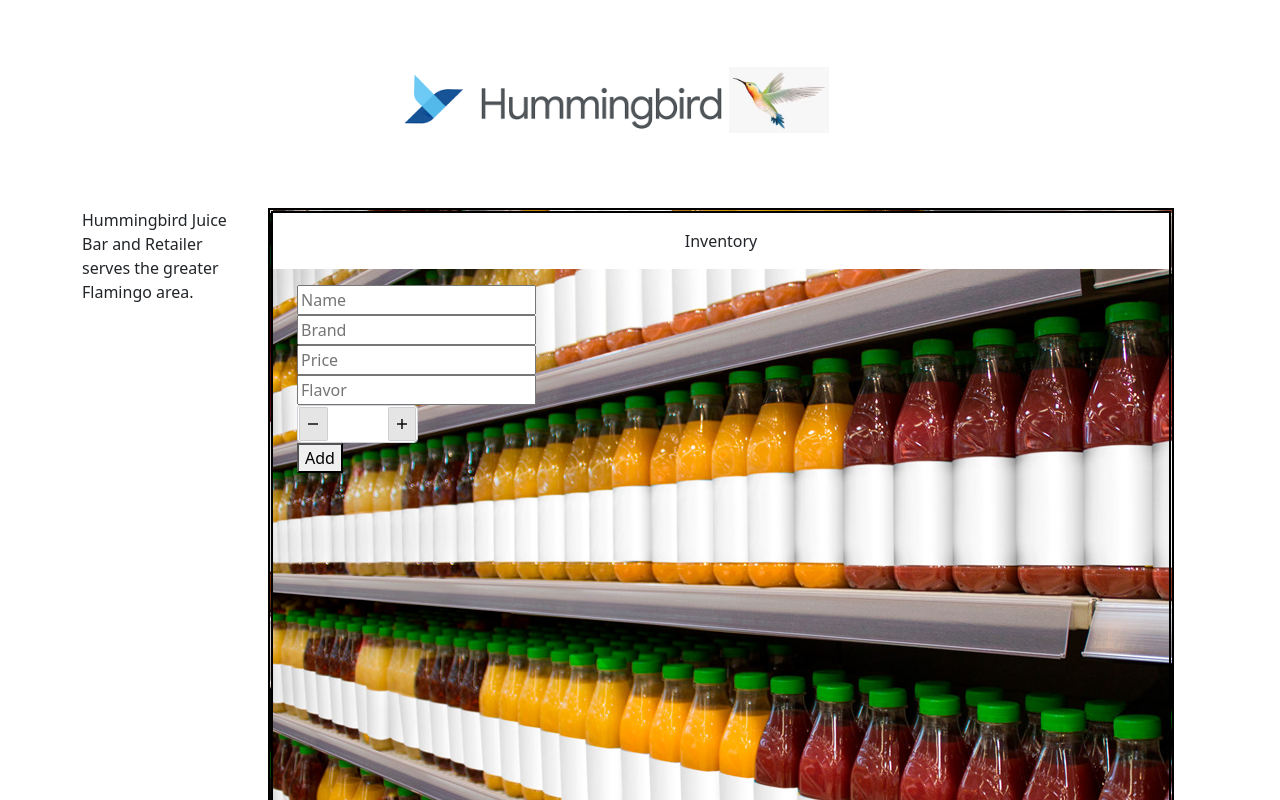
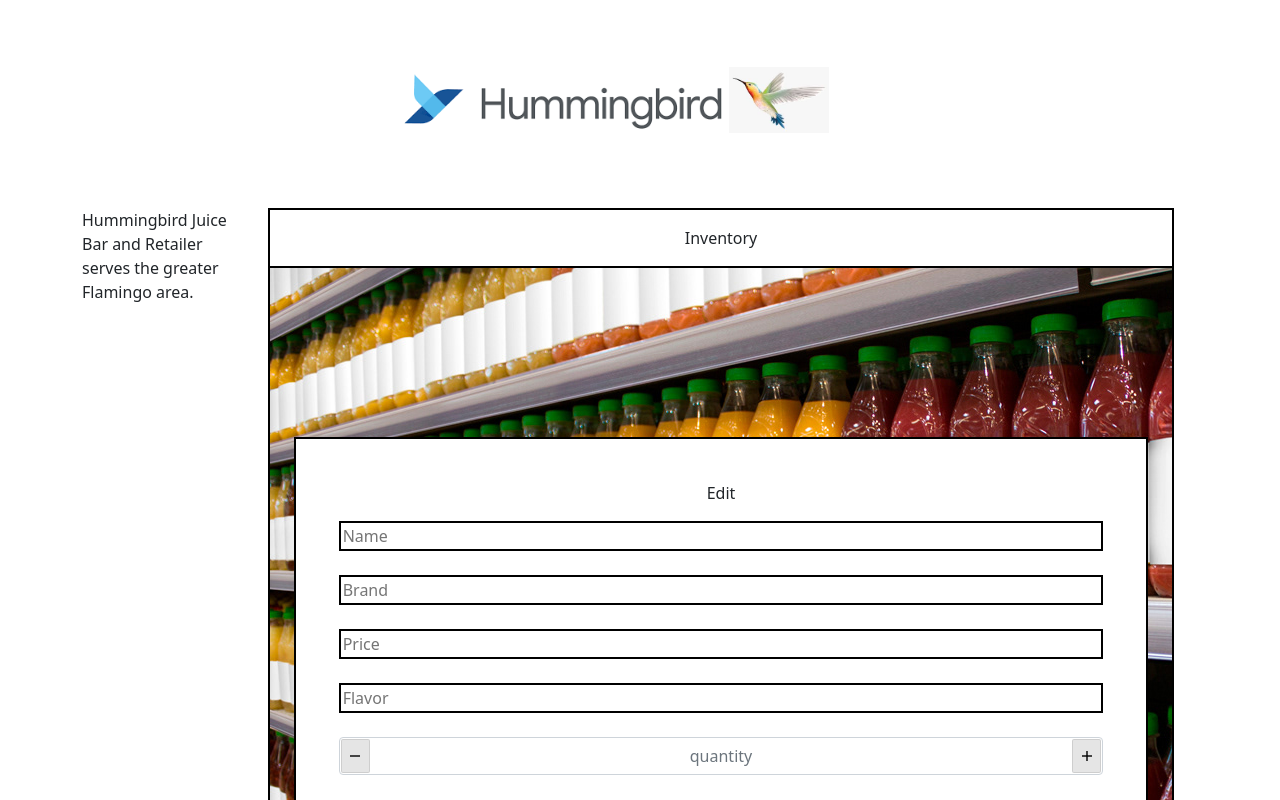
Before and after one commit to jbpawlik/juice-bar, a React (Create React App) app: page / in a window 1280 px wide. Both pictures are taken after a click on the button "New Juice". Shown: the top 800 px of the page. Built offline with nearby package versions, Linux system fonts and the light colour scheme.

Commit message:
resize forms

```diff
--- a/src/components/App.js
+++ b/src/components/App.js
@@ -12,7 +12,7 @@ function App() {
           <Col sm="2">
           </Col>
           <Col sm="10">
-            <Header/>
+            <Header />
           </Col>
         <Row>
         <Col sm="2">
--- a/src/components/EditJuice.js
+++ b/src/components/EditJuice.js
@@ -8,13 +8,15 @@ function EditJuice (props) {
   const {juice } = props;
   function handleEditJuiceSubmission(event) {
     event.preventDefault();
-    props.onEditJuice({name: event.target.name.value, brand: event.target.brand.value, price: event.target.price.value, flavor: event.target.flavor.value, id: juice.id});
+    props.onEditJuice({name: event.target.name.value, brand: event.target.brand.value, price: event.target.price.value, flavor: event.target.flavor.value, quantity: event.target.quantity.value, id: juice.id});
   }
   return (
     <React.Fragment>
+      <div className="row">
       <JuiceForm
         formSubmissionHandler={handleEditJuiceSubmission}
         buttonText="Update Juice" />
+      </div>
     </React.Fragment>
   );
 }
--- a/src/components/Inventory.js
+++ b/src/components/Inventory.js
@@ -1,7 +1,7 @@
 import React from "react";
 import Juice from "./Juice";
 import PropTypes from "prop-types";
-import {Row, Container, Col} from 'react-bootstrap'
+import {Row, Container, Col, Card} from 'react-bootstrap'
 
 function Inventory(props) {
   return (
@@ -9,7 +9,7 @@ function Inventory(props) {
       <Container>
         <Row style={{}}>
           {props.inventory.map((juice) =>
-          <Col sm='4' style={{padding: '1em', minHeight: '100%', backgroundColor: 'antiquewhite', border: "solid 2px black", textAlign: 'center'}}>
+          <Col sm='4' style={{padding: '1em', minHeight: '100%', backgroundColor: 'white', border: "solid 2px black", textAlign: 'center', marginTop: '10px'}}>
               <Juice
                 whenJuiceClicked = {props.onJuiceSelection}
                 name={juice.name}
--- a/src/components/Juice.js
+++ b/src/components/Juice.js
@@ -1,6 +1,6 @@
 import React from "react";
 import PropTypes from "prop-types";
-import {Container, Row, Col} from "react-bootstrap";
+import {Container, Card} from "react-bootstrap";
 
 
 function Juice(props) {
@@ -17,18 +17,15 @@ function Juice(props) {
   return (
     <React.Fragment>
       <Container>
-      {/* <Row> */}
-        <div style={{}}>
-          <div onClick = {() => props.whenJuiceClicked(props.id)}>
-          <strong>{props.name}</strong>
-          <br></br>Brand:  {props.brand}
-          <br></br>Flavor:  {props.flavor}
-          <br></br>Price Per Liter:  ${props.price}
-          <br></br>Stock:  {props.quantity} Units
-          <br></br>{quantityWarning}
+        <Card onClick = {() => props.whenJuiceClicked(props.id)}>
+          <div className="card-title"><strong>{props.name}</strong></div>
+          <div className="card-text">{props.brand} brand
+          <br/>{props.flavor} flavor
+          <br/>${props.price} per liter
+          <br/>{props.quantity} liters
+          <br/>{quantityWarning}
           </div>
-        </div>
-        {/* </Row> */}
+        </Card>
       </Container>
     </React.Fragment>
   )
--- a/src/components/JuiceControl.js
+++ b/src/components/JuiceControl.js
@@ -68,30 +68,41 @@ class JuiceControl extends React.Component {
     let currentlyVisibleState = null;
     let buttonText = null;
     if (this.state.editing ) {
-      currentlyVisibleState = <EditJuice juice = {this.state.selectedJuice} onEditJuice = {this.handleEditingJuiceInInventory}/>
+      currentlyVisibleState =
+      <EditJuice
+      juice = {this.state.selectedJuice}
+      onEditJuice = {this.handleEditingJuiceInInventory}
+      />
       buttonText = "Return to Inventory";
     } else if (this.state.selectedJuice != null) {
       currentlyVisibleState =
       <JuiceInfo
       juice = {this.state.selectedJuice}
       onClickingDelete = {this.handleDeletingJuice}
-      onClickingEdit = {this.handleEditClick}/>
+      onClickingEdit = {this.handleEditClick}
+      />
       buttonText = "Return to Inventory"
     } else if (this.state.formVisibleOnPage) {
-      currentlyVisibleState = <NewJuice onNewJuiceCreation={this.handleAddingNewJuiceToInventory} />;
+      currentlyVisibleState =
+      <NewJuice
+      onNewJuiceCreation={this.handleAddingNewJuiceToInventory}
+       />;
       buttonText = "Return to Inventory"
       } else {
-      currentlyVisibleState = <Inventory inventory={this.state.masterInventory} onJuiceSelection={this.handleChangingSelectedJuice} />
-      ;
+      currentlyVisibleState =
+      <Inventory
+      inventory={this.state.masterInventory}
+      onJuiceSelection={this.handleChangingSelectedJuice}
+      />;
       buttonText = "New Juice"
     }
     return (
       <React.Fragment>
-        <div style={{minHeight: "5em", width: "100%", border: 'double 5px black', borderStyle: 'double', backgroundImage: `url(${'bottleshelf.jpg'})`
+        <div style={{minHeight: "5em", width: "100%", border: 'solid 2px black', backgroundImage: `url(${'bottleshelf.jpg'})`
       }}>
-          <p style={{minHeight: '100%', backgroundColor: "white", textAlign: 'center', padding: '1em'}}>Inventory</p>
+          <p style={{minHeight: '100%', backgroundColor: "white", textAlign: 'center', padding: '1em', border: 'solid 2px black', margin: '-2px'}}>Inventory</p>
           {currentlyVisibleState}
-          <button style={{padding: '1em', minWidth: '100%', borderTop: 'double 5px black', marginTop: '50%'}} onClick={this.handleClick}>{buttonText}</button>
+          <button style={{padding: '1em', width: '100.4%', border: 'solid 2px black', marginTop: '50%', marginLeft: '-2px', marginBottom: '-2px', marginRight: '-2px'}} onClick={this.handleClick}>{buttonText}</button>
         </div>
       </React.Fragment>
     )
--- a/src/components/JuiceForm.js
+++ b/src/components/JuiceForm.js
@@ -6,45 +6,42 @@ import {Container, Row, Col} from 'react-bootstrap';
 function JuiceForm(props) {
   return (
     <React.Fragment>
-      <Container >
-        <Row>
-          <Col sm={2} style={{display: 'block', flex: 'inline-flex'}}>
+      <Container>
+        <div style={{padding: '5%', maxHeight: '100%', backgroundColor: 'white', marginTop:
+      '20%', border: "solid 2px black"}}>
         <form onSubmit={props.formSubmissionHandler}>
-          <input
+          <p style={{textAlign: 'center'}}>Edit</p>
+          <input style={{width: '100%', border: "solid 2px black"}}
             type='text'
             name='name'
             placeholder='Name'
             required />
-            <br></br>
-          <input
+            <br/><br/>
+          <input style={{width: '100%', border: "solid 2px black"}}
             type='text'
             name='brand'
             placeholder='Brand'
             required />
-            <br></br>
-          <input
+            <br/><br/>
+          <input style={{width: '100%', border: "solid 2px black"}}
           type='string'
           name='price'
           placeholder='Price'
           required />
-          <br></br>
-          <input
+          <br/><br/>
+          <input style={{width: '100%', border: "solid 2px black"}}
             type='text'
             name='flavor'
             placeholder='Flavor'
             minimum='0'
             required />
-            <br></br>
-          {/* <input
-          type='number'
-          name='quantity'
-          placeholder='Quantity'/> */}
+          <br/><br/>
           <NumericInput mobile className='quantity form-control' name='quantity' min={ 0 }
-    max={ 999 }  type='Number'/>
+    max={ 999 }  type='Number' placeholder="quantity" />
+          <br/><br/>
           <button type='submit'>Add</button>
         </form>
-        </Col>
-        </Row>
+        </div>
       </Container>
     </React.Fragment>
   );
--- a/src/components/JuiceInfo.js
+++ b/src/components/JuiceInfo.js
@@ -16,14 +16,14 @@ function JuiceInfo(props){
     <React.Fragment>
       <Container>
       <Row>
-        <div className="col-4" style={{ border: 'double 5px black', borderStyle: 'double', backgroundColor: 'antiquewhite', textAlign: 'center'}}>
+        <div className="" style={{ border: 'solid 2px black', backgroundColor: 'white', textAlign: 'center'}}>
           <strong>{juice.name}</strong>
-          <br></br>Brand: {juice.brand}
-          <br></br>Flavor: {juice.flavor}
-          <br></br>Price Per Liter: ${juice.price}
-          <br></br>Stock: {juice.quantity} Units
-          <br></br>{quantityWarning}
-          <br></br>
+          <br/>Brand: {juice.brand}
+          <br/>Flavor: {juice.flavor}
+          <br/>Price Per Liter: ${juice.price}
+          <br/>Stock: {juice.quantity} Units
+          <br/>{quantityWarning}
+          <br/>
           <button onClick={props.onClickingEdit}>Update</button>  <button onClick={()=> onClickingDelete(juice.id)}>Delete</ button>
         </div>
       </Row>
--- a/src/components/Sidebar.js
+++ b/src/components/Sidebar.js
@@ -5,7 +5,6 @@ function Sidebar() {
   return (
     <React.Fragment>
       <p style={{}}>Hummingbird Juice Bar and Retailer serves the greater Flamingo area.</p>
-
     </React.Fragment>
   )
 }
```
